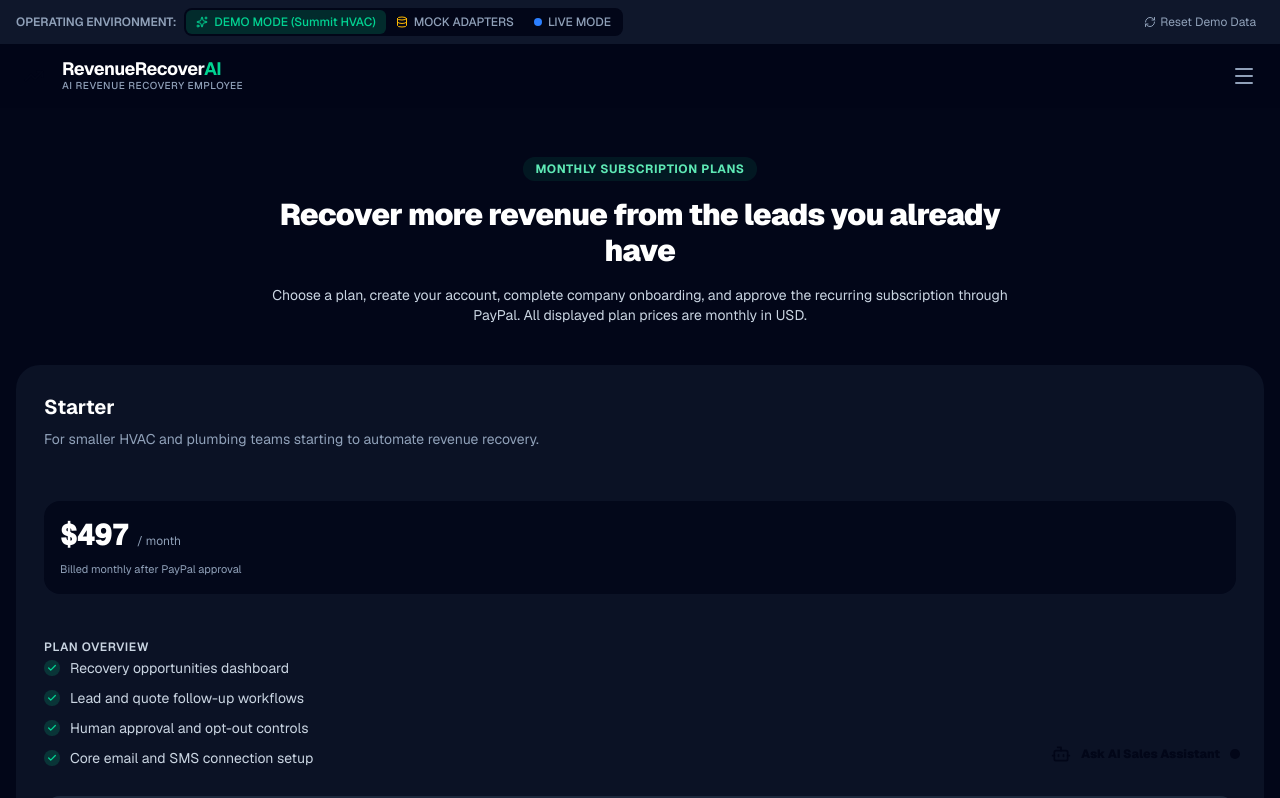
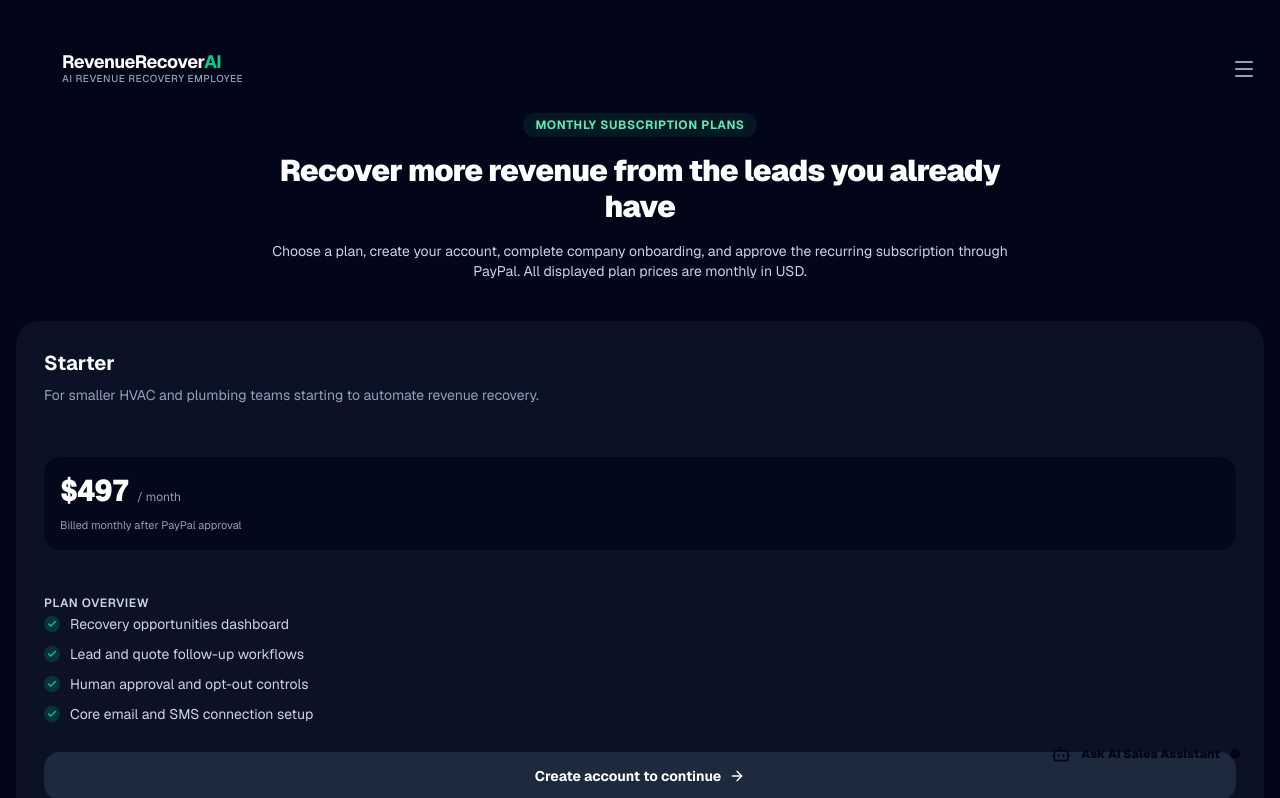
Before and after one commit to akashpardeshi188-design/revenuerecover-ai, a Next.js app: page /pricing in a window 1280 px wide. Shown: the top 798 px of the page. Built offline with nearby package versions, Linux system fonts and the light colour scheme.

Commit message:
fix(pricing): remove demo and mock mode controls from public pricing page

```diff
--- a/app/pricing/page.tsx
+++ b/app/pricing/page.tsx
@@ -3,7 +3,6 @@
 import Link from 'next/link';
 import { ArrowRight, Check, ShieldCheck } from 'lucide-react';
 import { Navbar, Footer } from '@/components/marketing/Navbar';
-import { ModeBanner } from '@/components/shared/ModeBanner';
 
 const plans = [
   {
@@ -50,7 +49,6 @@ const plans = [
 export default function PricingPage() {
   return (
     <div className="min-h-screen bg-slate-950 text-slate-100 flex flex-col font-sans">
-      <ModeBanner />
       <Navbar />
 
       <main className="flex-grow max-w-7xl mx-auto px-4 sm:px-6 lg:px-8 py-12 w-full space-y-10">
```
